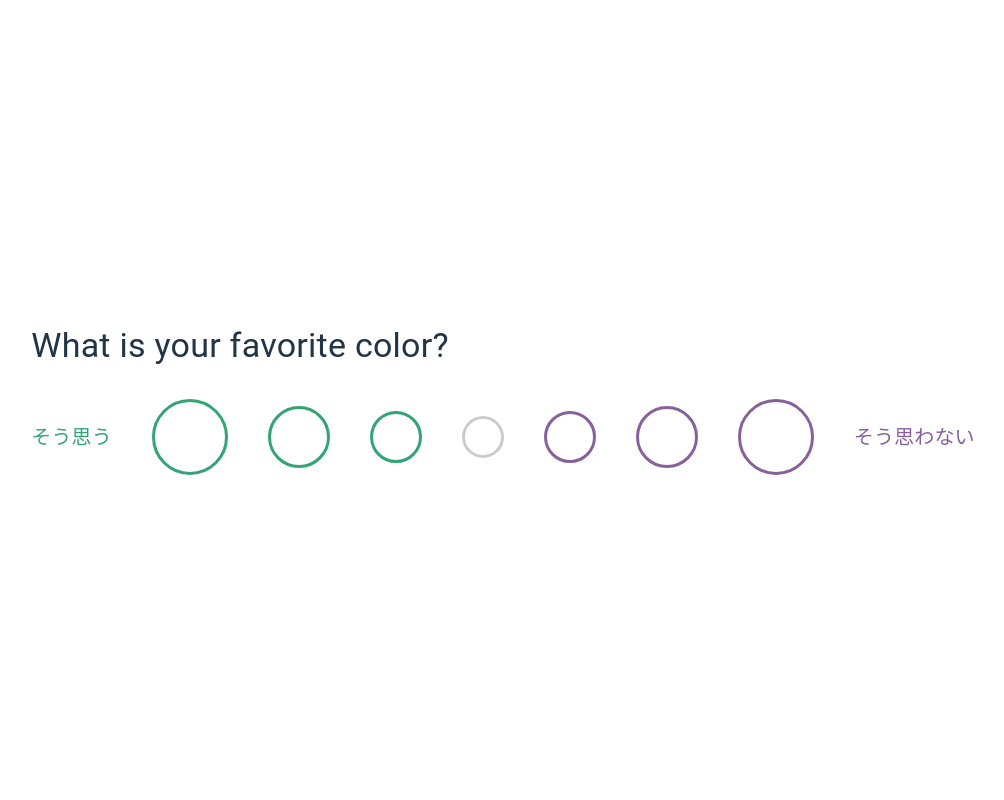
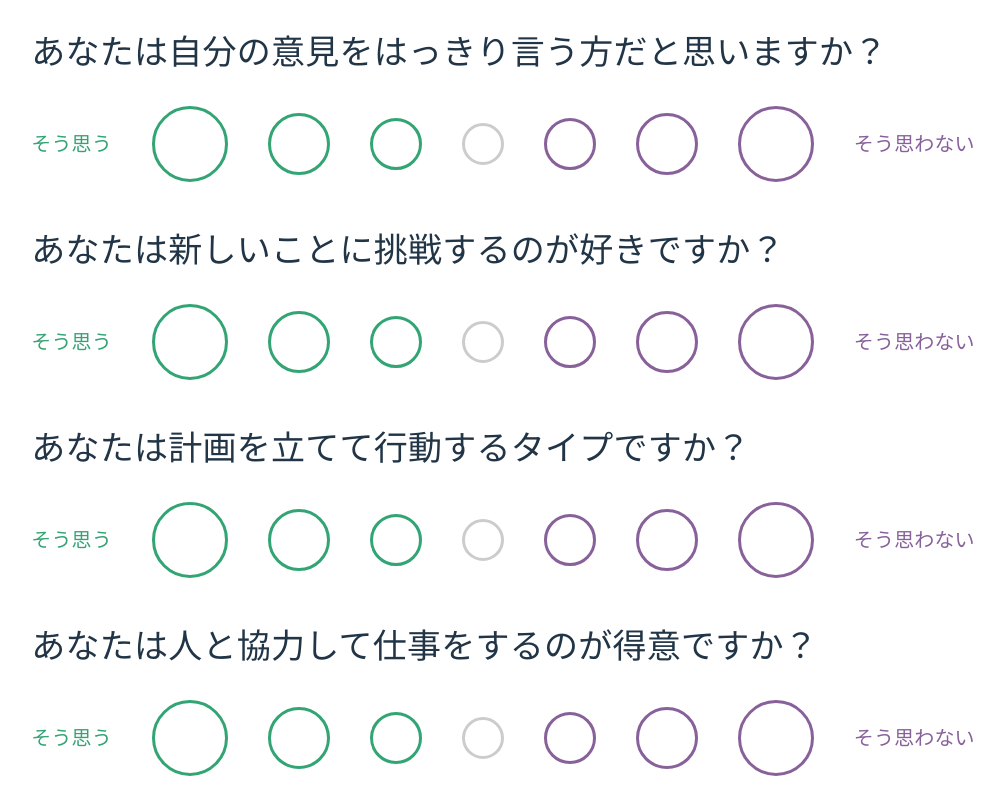
Before and after one commit to netakiryosuke/how-we-match, a React (Vite) app: page / in a window 1280 px wide. Shown: the top 800 px of the page, without its empty margins (137-1141 px from the left). Built offline with nearby package versions, Linux system fonts and the light colour scheme.

Commit message:
複数質問の表示を実装

```diff
--- a/src/App.jsx
+++ b/src/App.jsx
@@ -1,10 +1,10 @@
 import './App.css';
-import Question from './components/Question';
+import QuestionPage from './components/QuestionPage';
 
 function App() {
   return (
     <div className="App">
-      <Question />
+      <QuestionPage />
     </div>
   );
 }
--- a/src/components/Question.jsx
+++ b/src/components/Question.jsx
@@ -1,11 +1,11 @@
 import { Box, Typography } from "@mui/material";
 import OptionsRow from "./OptionsRow";
 
-export default function Question() {
+export default function Question({question}) {
     return (
         <Box sx={{display: "flex", flexDirection: "column", alignItems: "start", gap: 4}}>
             <Typography variant="h4">
-                What is your favorite color?
+                {question}
             </Typography>
             <OptionsRow />
         </Box>
--- /dev/null
+++ b/src/components/QuestionPage.jsx
@@ -0,0 +1,19 @@
+import { Box } from "@mui/material";
+import Question from "./Question";
+
+export default function QuestionPage() {
+    const questions = [
+        "あなたは自分の意見をはっきり言う方だと思いますか？",
+        "あなたは新しいことに挑戦するのが好きですか？",
+        "あなたは計画を立てて行動するタイプですか？",
+        "あなたは人と協力して仕事をするのが得意ですか？",
+        "あなたはストレスを感じたときにリラックスする方法を知っていますか？"
+    ];
+    return (
+        <Box sx={{display: "flex", flexDirection: "column", alignItems: "center", gap: 6}}>
+            {questions.map((question, index) => (
+                <Question key={index} question={question} />
+            ))}
+        </Box>
+    )
+}
```
